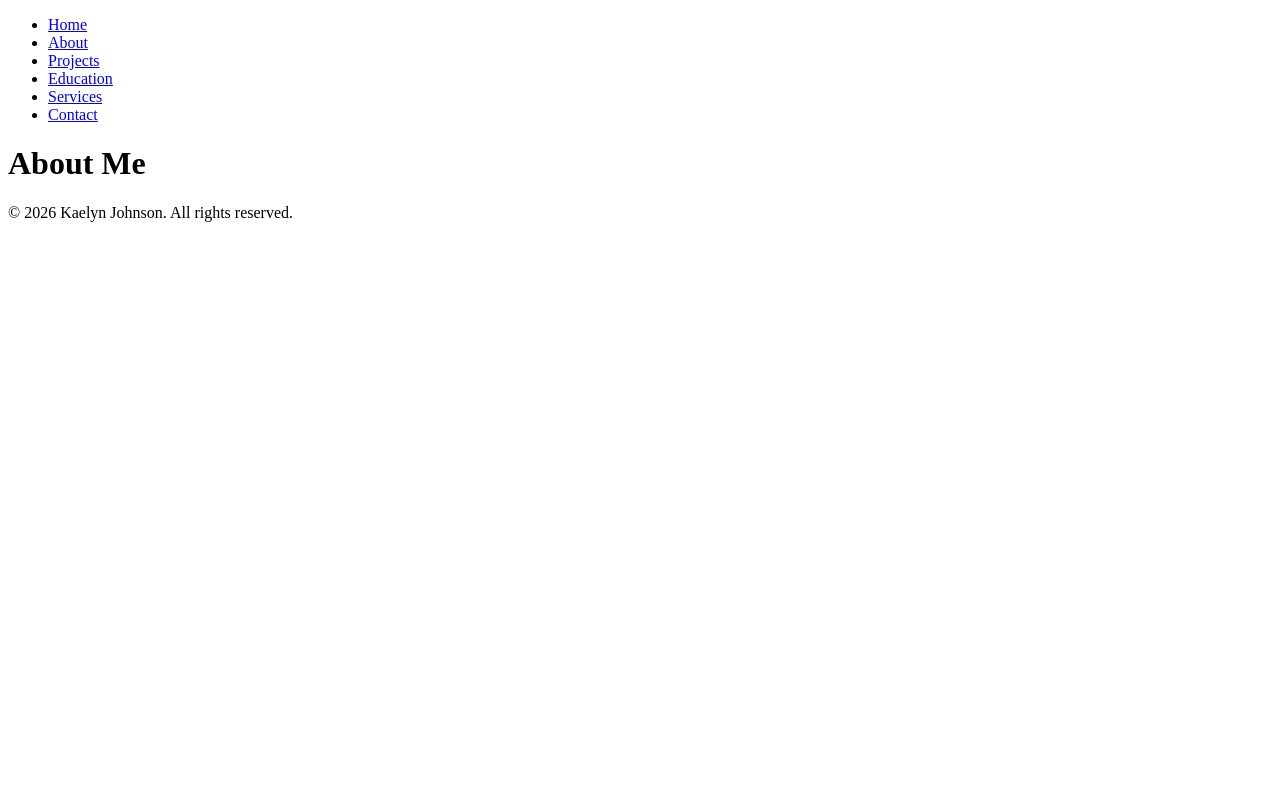
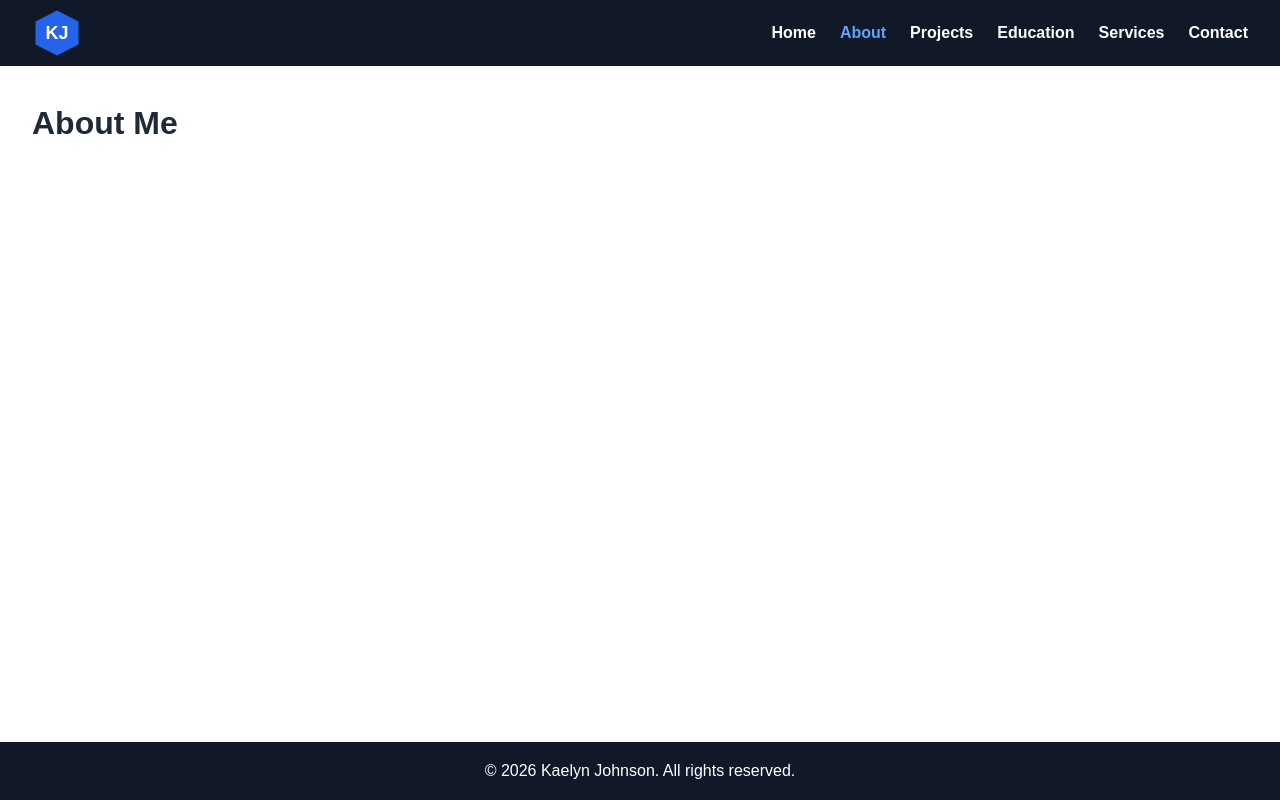
Before and after one commit to kaelynjohnson/kaelyn-portfolio, a React (Vite) app: page /about in a window 1280 px wide. Built offline with nearby package versions, Linux system fonts and the light colour scheme.

Commit message:
Add customer logo and navbar and footer styling

```diff
--- a/src/components/Navbar.jsx
+++ b/src/components/Navbar.jsx
@@ -1,9 +1,13 @@
-// Navbar.jsx - navigation bar with a link to each page of the site
+// Navbar.jsx - navigation bar with the custom logo and a link to each page
 import { NavLink } from 'react-router-dom';
+import logo from '../assets/logo.svg';
 
 function Navbar() {
   return (
     <nav className="navbar">
+      <NavLink to="/" className="logo-link">
+        <img src={logo} alt="KJ logo" className="logo" />
+      </NavLink>
       <ul className="nav-links">
         <li><NavLink to="/">Home</NavLink></li>
         <li><NavLink to="/about">About</NavLink></li>
--- a/src/styles/main.css
+++ b/src/styles/main.css
@@ -0,0 +1,66 @@
+/* main.css - global styles for the portfolio site */
+
+/* Reset default spacing and set a base font */
+* {
+  margin: 0;
+  padding: 0;
+  box-sizing: border-box;
+}
+
+body {
+  font-family: Arial, sans-serif;
+  color: #1f2937;
+  line-height: 1.6;
+}
+
+/* Page frame: keeps the footer at the bottom even on short pages */
+#root {
+  min-height: 100vh;
+  display: flex;
+  flex-direction: column;
+}
+
+.main-content {
+  flex: 1;
+  padding: 2rem;
+}
+
+/* Navbar: logo on the left, links on the right */
+.navbar {
+  display: flex;
+  align-items: center;
+  justify-content: space-between;
+  padding: 0.5rem 2rem;
+  background-color: #111827;
+}
+
+.logo {
+  height: 50px;
+  width: 50px;
+  display: block;
+}
+
+.nav-links {
+  display: flex;
+  gap: 1.5rem;
+  list-style: none;
+}
+
+.nav-links a {
+  color: #ffffff;
+  text-decoration: none;
+  font-weight: bold;
+}
+
+/* Highlight the link for the page you are on */
+.nav-links a.active {
+  color: #60a5fa;
+}
+
+/* Footer: centered text on a dark bar */
+.footer {
+  text-align: center;
+  padding: 1rem;
+  background-color: #111827;
+  color: #ffffff;
+}
```
Also changed, not shown: src/assets/logo.svg (added).
